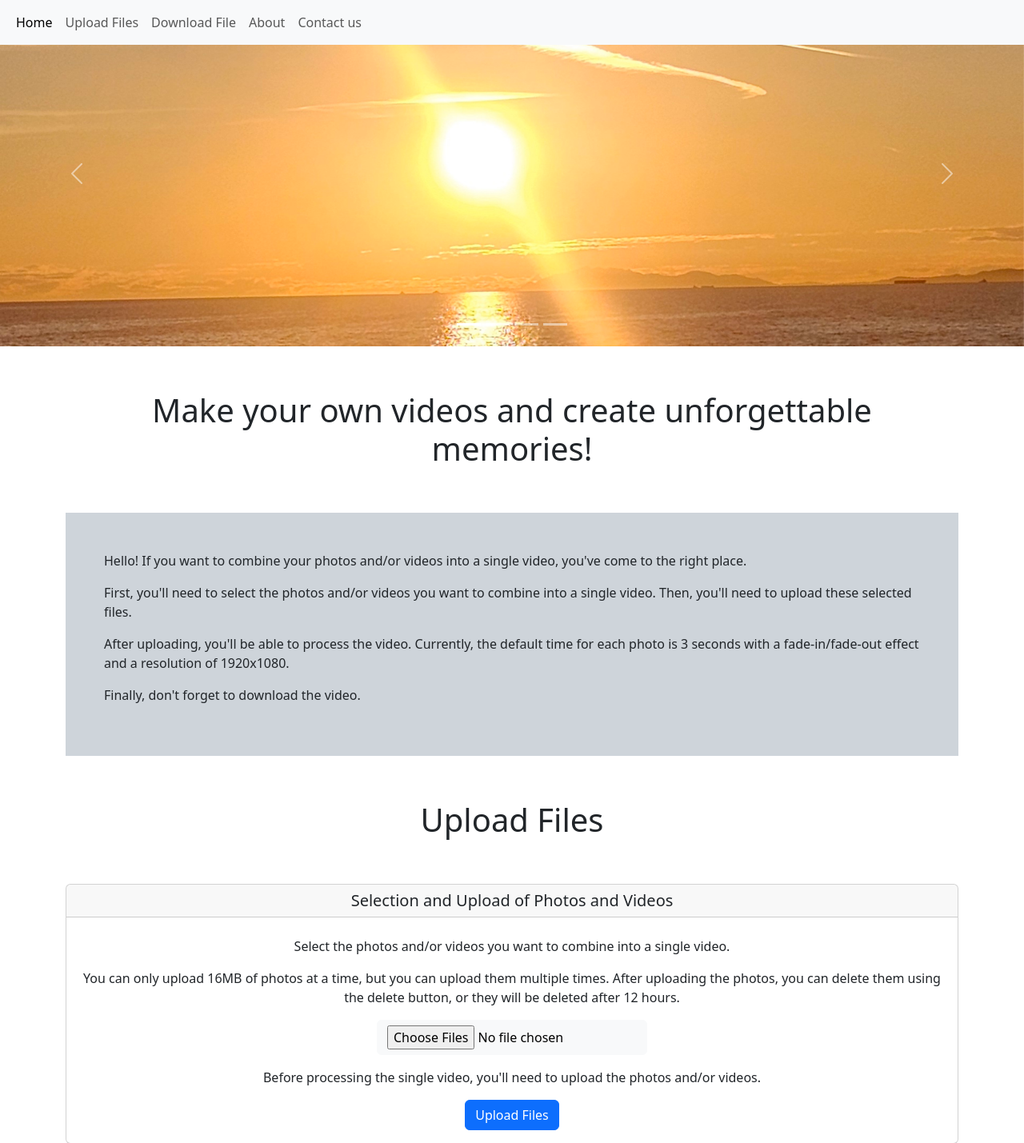
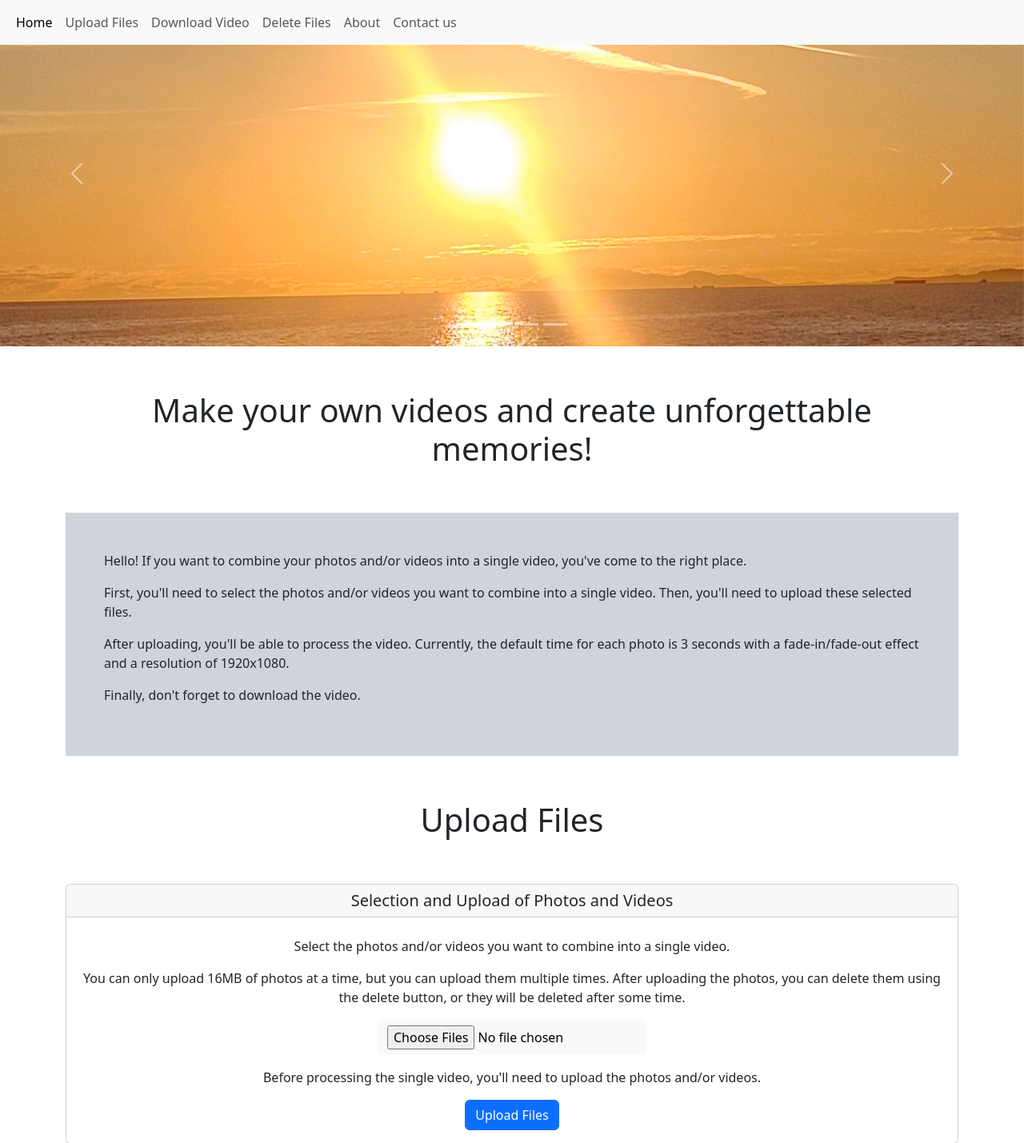
Before and after one commit to marcellestp/InVideo, a Flask app: page / in a window 1280 px wide. Shown: the top 1429 px of the page at 80% size. Run offline with Flask 3, Linux system fonts and the light colour scheme; some libraries are stand-ins or nearby versions.

Commit message:
Fix_15, fix_08, fix_07 (#16)
Added the .mov extension.
Added the redirect in the delete button.
Added the website icon.
Changed the text in upload area.
Added the "Delete Files" on Navbar.

```diff
--- a/app.py
+++ b/app.py
@@ -13,12 +13,10 @@ import time
 
 app = Flask(__name__)
 
-# Define a secret key for Flask
-app.secret_key = "your_secret_key_here"
 
 # Specify a directory to store uploaded files -- TODO Acrescentar a sessao do user
 UPLOAD_FOLDER = 'images'
-ALLOWED_EXTENSIONS = {'png', 'jpg', 'jpeg', 'mp4'}
+ALLOWED_EXTENSIONS = {'png', 'jpg', 'jpeg', 'mp4', 'mov'}
 app.config['UPLOAD_FOLDER'] = UPLOAD_FOLDER
 
 # Increase the server timeout value to 300 seconds  -  comecou apresentar a mensagem 413 Request Entity Too Large
@@ -144,8 +142,9 @@ def process_video():
                     clips.append(clip.with_duration(TIME).with_effects([vfx.FadeIn(FADEIN_TIME), vfx.FadeOut(FADEOUT_TIME)]))
 
         # If video
-        if file.endswith(".mp4"):
+        if file.endswith(".mp4") or file.endswith(".mov"):
             clip = VideoFileClip("images/" + file)
+            clip = clip.with_effects([vfx.Resize(height=1080)])
             clip = clip.with_effects([vfx.FadeIn(FADEIN_TIME)])
             clip = clip.with_effects([vfx.FadeOut(FADEOUT_TIME)])
             clips.append(clip)
@@ -175,8 +174,6 @@ def delete_files():
                 except Exception as e:
                     print(f'Erro ao deletar {file_path}: {e}')
 
-    return render_template('index.html')
-
 
 @app.route('/', methods=['GET', 'POST'])
 def upload_process_download():
@@ -185,7 +182,7 @@ def upload_process_download():
         if request.form.get('upload'):
             # Call the upload function
             upload_files()
-            # created because the process wasn't enable
+            # Created because the process button wasn't showing up after upload.
             time.sleep(1)
             return redirect("/")
         elif request.form.get('process'):
@@ -195,7 +192,8 @@ def upload_process_download():
             return redirect('/')
         elif request.form.get('delete'):
             # Call the delete function
-            return delete_files()
+            delete_files()
+            return redirect('/')
 
     # Check if video file exist. If yes, the download button will activate
     if os.path.exists(path_video):
@@ -213,4 +211,4 @@ def upload_process_download():
 
 
 if __name__ == '__main__':
-    app.run(debug=True, threaded=True)
+    app.run(debug=True)
--- a/templates/index.html
+++ b/templates/index.html
@@ -4,6 +4,7 @@
     <meta charset="utf-8">
     <meta name="viewport" content="width=device-width, initial-scale=1">
     <title>InVideo</title>
+    <link href="static/img/invideo.ico" rel="icon">
     <!-- <link href="https://cdn.jsdelivr.net/npm/bootstrap@5.3.7/dist/css/bootstrap.min.css" rel="stylesheet" integrity="sha384-LN+7fdVzj6u52u30Kp6M/trliBMCMKTyK833zpbD+pXdCLuTusPj697FH4R/5mcr" crossorigin="anonymous"> -->
     <link href="static/bootstrap.min.css" rel="stylesheet">
 </head>
@@ -23,7 +24,10 @@
                 <a class="nav-link" href="#upload">Upload Files</a>
                 </li>
                 <li class="nav-item">
-                <a class="nav-link" href="#download">Download File</a>
+                <a class="nav-link" href="#download">Download Video</a>
+                </li>
+                <li class="nav-item">
+                <a class="nav-link" href="#delete">Delete Files</a>
                 </li>
                 <li class="nav-item">
                 <a class="nav-link" href="#about">About</a>
@@ -36,12 +40,12 @@
         </div>
     </nav>
 
-    <div id="carouselExampleIndicators" class="carousel slide">
+    <div id="carousel" class="carousel slide">
         <div class="carousel-indicators">
-            <button type="button" data-bs-target="#carouselExampleIndicators" data-bs-slide-to="0" class="active" aria-current="true" aria-label="Slide 1"></button>
-            <button type="button" data-bs-target="#carouselExampleIndicators" data-bs-slide-to="1" aria-label="Slide 2"></button>
-            <button type="button" data-bs-target="#carouselExampleIndicators" data-bs-slide-to="2" aria-label="Slide 3"></button>
-            <button type="button" data-bs-target="#carouselExampleIndicators" data-bs-slide-to="3" aria-label="Slide 4"></button>
+            <button type="button" data-bs-target="#carousel" data-bs-slide-to="0" class="active" aria-current="true" aria-label="Slide 1"></button>
+            <button type="button" data-bs-target="#carousel" data-bs-slide-to="1" aria-label="Slide 2"></button>
+            <button type="button" data-bs-target="#carousel" data-bs-slide-to="2" aria-label="Slide 3"></button>
+            <button type="button" data-bs-target="#carousel" data-bs-slide-to="3" aria-label="Slide 4"></button>
         </div>
         <div class="carousel-inner">
             <div class="carousel-item active">
@@ -57,11 +61,11 @@
             <img src="/static/img/sun4.jpg" class="d-block w-100" alt="Sunset4">
             </div>
         </div>
-        <button class="carousel-control-prev" type="button" data-bs-target="#carouselExampleIndicators" data-bs-slide="prev">
+        <button class="carousel-control-prev" type="button" data-bs-target="#carousel" data-bs-slide="prev">
             <span class="carousel-control-prev-icon" aria-hidden="true"></span>
             <span class="visually-hidden">Previous</span>
         </button>
-        <button class="carousel-control-next" type="button" data-bs-target="#carouselExampleIndicators" data-bs-slide="next">
+        <button class="carousel-control-next" type="button" data-bs-target="#carousel" data-bs-slide="next">
             <span class="carousel-control-next-icon" aria-hidden="true"></span>
             <span class="visually-hidden">Next</span>
         </button>
@@ -70,7 +74,7 @@
     <div class="container">
         <h1 id="about" class="text-center p-2 mt-5 mb-5">Make your own videos and create unforgettable memories!</h1>
         <div class="w-100 bg-dark-subtle p-5 mb-5">
-            <p>Hello! If you want to combine your photos and/or videos into a single video, you've come to the right place. </p>
+            <p>Hello! If you want to combine your photos and/or videos into a single video, you've come to the right place.</p>
             <p>First, you'll need to select the photos and/or videos you want to combine into a single video. Then, you'll need to upload these selected files.</p>
             <p>After uploading, you'll be able to process the video. Currently, the default time for each photo is 3 seconds with a fade-in/fade-out effect and a resolution of 1920x1080.</p>
             <p>Finally, don't forget to download the video.</p>
@@ -84,7 +88,7 @@
         <div class="card-body">
             <h5 class="card-title"></h5>
             <p class="card-text">Select the photos and/or videos you want to combine into a single video. </p>
-            <p>You can only upload 16MB of photos at a time, but you can upload them multiple times. After uploading the photos, you can delete them using the delete button, or they will be deleted after 12 hours.</p>
+            <p>You can only upload 16MB of photos at a time, but you can upload them multiple times. After uploading the photos, you can delete them using the delete button, or they will be deleted after some time.</p>
             <input class="btn btn-light" type="file" name="file[]" multiple accept=".png, .jpg, .jpeg, .mp4">
             <p></p>
             <p class="card-text">Before processing the single video, you'll need to upload the photos and/or videos.</p>
@@ -124,7 +128,7 @@
         </div>
         </div>
 
-        <h2 class="fs-1 p-2 mt-5 mb-5 text-center">Delete Files</h2>
+        <h2 id="delete" class="fs-1 p-2 mt-5 mb-5 text-center">Delete Files</h2>
         <div class="card text-center">
         <h5 class="card-header">
             Delete Files
```
Also changed, not shown: static/img/invideo.ico (added).
